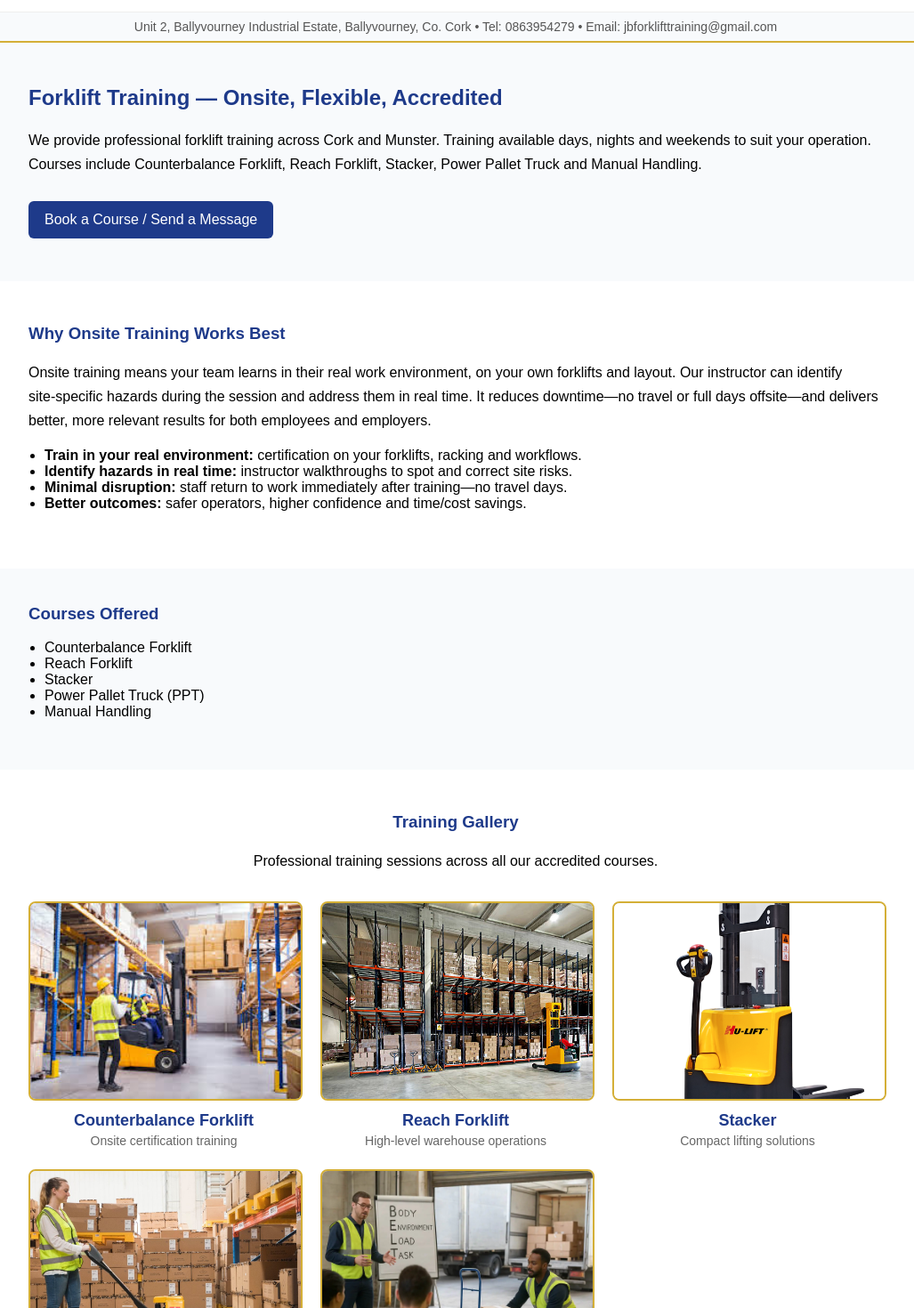
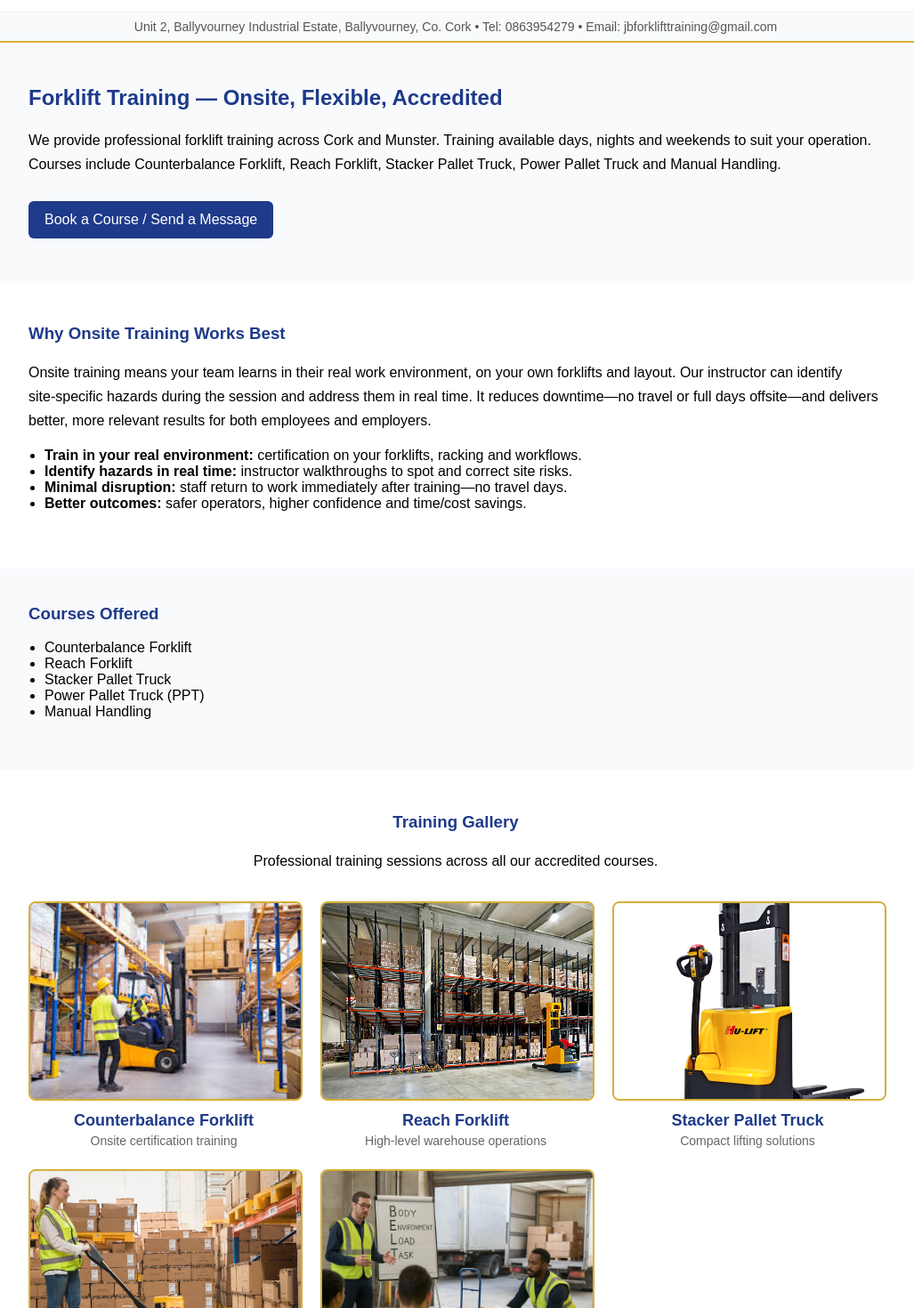
Before and after one commit to JBForks/jb-forklift-landing, a Next.js app: page / in a window 1280 px wide. Shown: the part 385-1855 px from the top of the page at 89% size, without its empty margins (128-1155 px from the left). Built offline with nearby package versions, Linux system fonts and the light colour scheme.

Commit message:
Update page.tsx

```diff
--- a/app/page.tsx
+++ b/app/page.tsx
@@ -55,7 +55,7 @@ export default function Home() {
           <h2 style={{ color: navyBlue, marginTop: 0 }}>Forklift Training — Onsite, Flexible, Accredited</h2>
           <p style={{ fontSize: 16, lineHeight: 1.7 }}>
             We provide professional forklift training across Cork and Munster. Training available days, nights and weekends to suit your operation.
-            Courses include Counterbalance Forklift, Reach Forklift, Stacker, Power Pallet Truck and Manual Handling.
+            Courses include Counterbalance Forklift, Reach Forklift, Stacker Pallet Truck, Power Pallet Truck and Manual Handling.
           </p>
           <a href="#contact" style={{
               display: 'inline-block',
@@ -97,7 +97,7 @@ export default function Home() {
           <ul style={{ marginTop: 12, paddingLeft: 18 }}>
             <li>Counterbalance Forklift</li>
             <li>Reach Forklift</li>
-            <li>Stacker</li>
+            <li>Stacker Pallet Truck</li>
             <li>Power Pallet Truck (PPT)</li>
             <li>Manual Handling</li>
           </ul>
@@ -179,7 +179,7 @@ export default function Home() {
               }}>
                 <img
                   src="/stacker.png"
-                  alt="Stacker Training"
+                  alt="Stacker Pallet Truck Training"
                   style={{
                     width: '100%',
                     height: '100%',
@@ -187,7 +187,7 @@ export default function Home() {
                   }}
                 />
               </div>
-              <h4 style={{ margin: '0 0 4px 0', color: navyBlue, fontSize: 18 }}>Stacker</h4>
+              <h4 style={{ margin: '0 0 4px 0', color: navyBlue, fontSize: 18 }}>Stacker Pallet Truck</h4>
               <p style={{ margin: 0, fontSize: 14, color: '#666' }}>Compact lifting solutions</p>
             </div>
 
@@ -259,7 +259,7 @@ export default function Home() {
               <option value="">Select a course (optional)</option>
               <option>Counterbalance Forklift</option>
               <option>Reach Forklift</option>
-              <option>Stacker</option>
+              <option>Stacker Pallet Truck</option>
               <option>Power Pallet Truck</option>
               <option>Manual Handling</option>
             </select>
```
